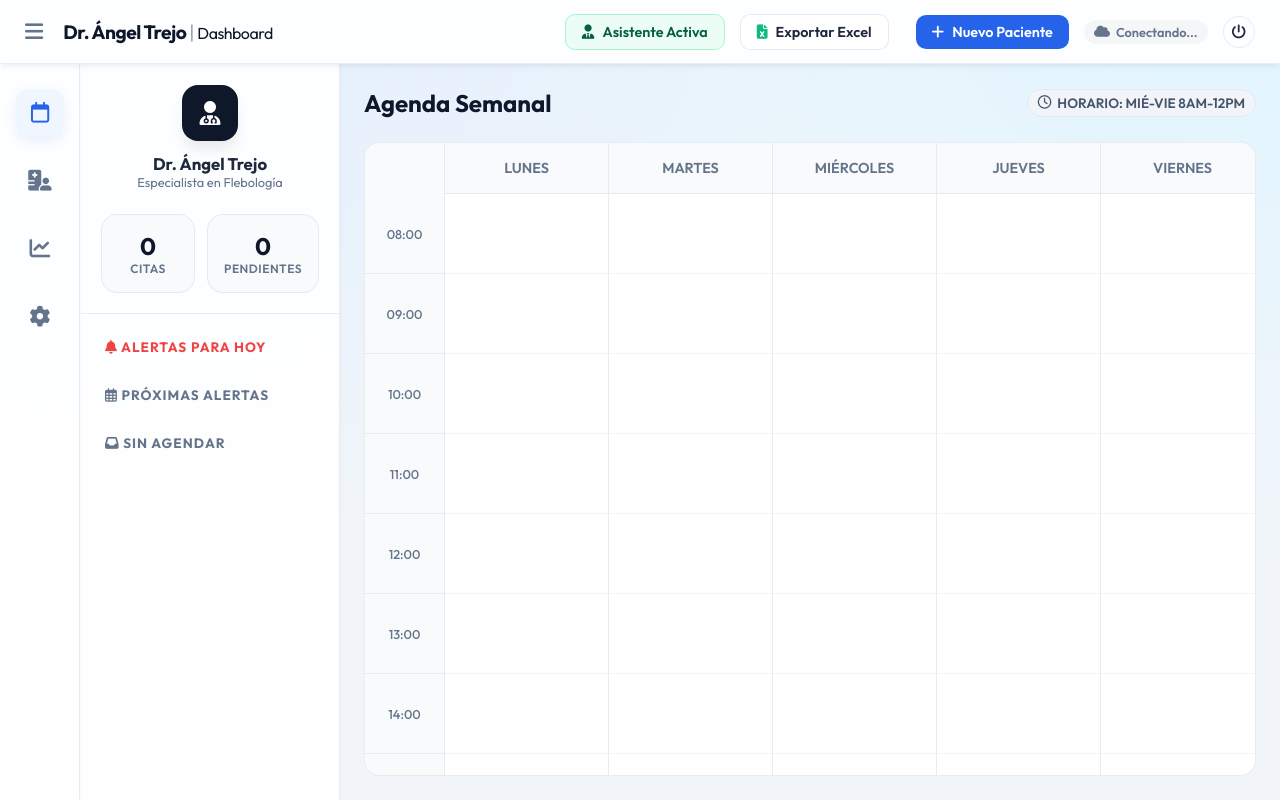
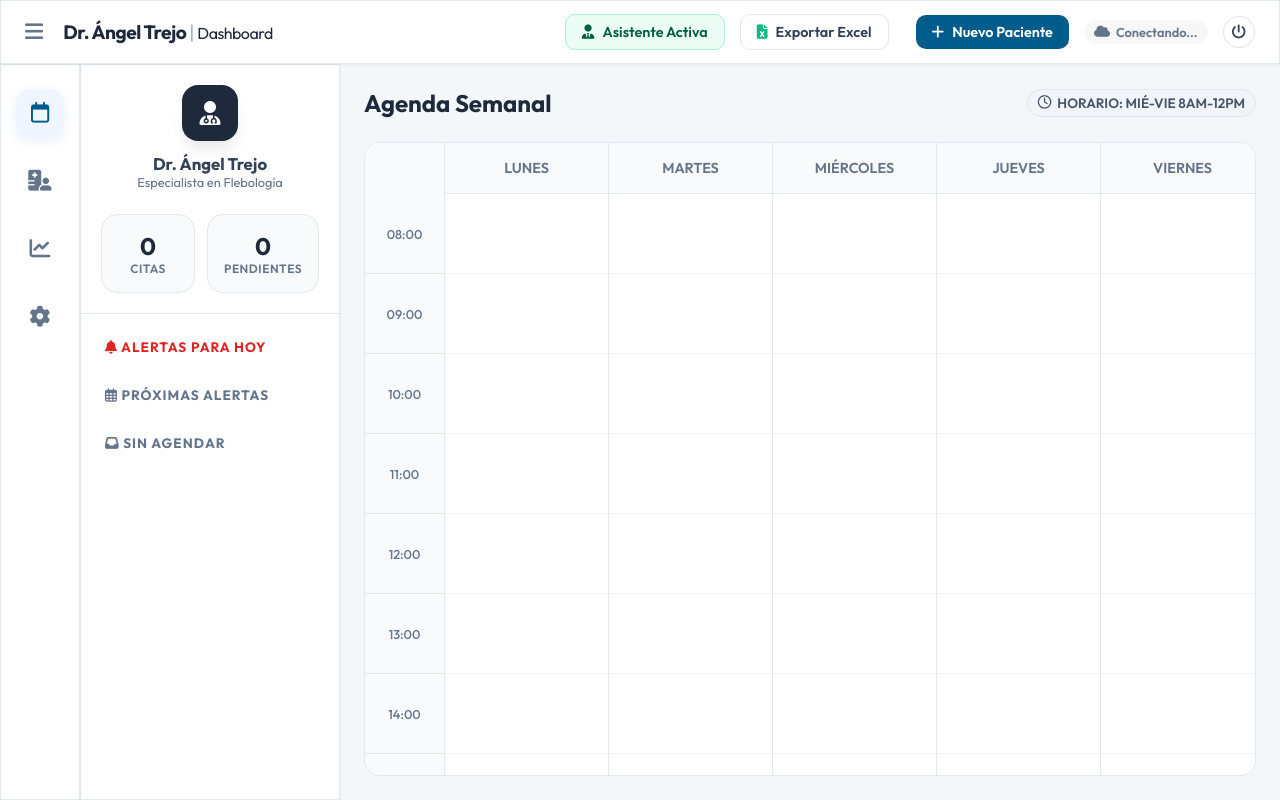
Before and after one commit to wistonlgr-commits/bot-redes-dashboard, a website: page public/index.html in a window 1280 px wide. Drawn offline with nearby package versions, Linux system fonts and the light colour scheme; no server answers; a script that the page names is missing.

Commit message:
Change theme to serious, professional healthcare aesthetic (remove glassmorphism)

```diff
--- a/public/index.html
+++ b/public/index.html
@@ -19,28 +19,27 @@
 
     <style>
         :root {
-            --primary: #0F172A;
-            --primary-light: #2563EB;
-            --secondary: #38BDF8;
-            --accent: #10B981;
-            --bg-body: #F1F5F9;
-            --bg-card: rgba(255, 255, 255, 0.9);
-            --text-main: #1E293B;
+            --primary: #1E293B;
+            --primary-light: #005C8A;
+            --secondary: #0EA5E9;
+            --accent: #059669;
+            --bg-body: #F4F7F9;
+            --bg-card: #FFFFFF;
+            --text-main: #334155;
             --text-muted: #64748B;
-            --border: rgba(226, 232, 240, 0.8);
-            --danger: #EF4444;
-            --warning: #F59E0B;
+            --border: #E2E8F0;
+            --danger: #DC2626;
+            --warning: #D97706;
 
-            --temp-frio: #38BDF8;
-            --temp-tibio: #F59E0B;
-            --temp-caliente: #EF4444;
+            --temp-frio: #0284C7;
+            --temp-tibio: #D97706;
+            --temp-caliente: #DC2626;
         }
 
         * { box-sizing: border-box; margin: 0; padding: 0; font-family: 'Outfit', sans-serif; }
 
         body {
             background-color: var(--bg-body);
-            background-image: radial-gradient(at 0% 0%, hsla(213,100%,94%,1) 0, transparent 50%), radial-gradient(at 100% 0%, hsla(199,100%,94%,1) 0, transparent 50%);
             color: var(--text-main);
             display: flex;
             height: 100vh;
@@ -48,39 +47,35 @@
             -webkit-font-smoothing: antialiased;
         }
 
-        /* Utilidades Glassmorphism */
+        /* Utilidades Sólidas (ex-Glassmorphism) */
         .glass {
             background: var(--bg-card);
-            backdrop-filter: blur(12px);
-            -webkit-backdrop-filter: blur(12px);
-            border: 1px solid rgba(255, 255, 255, 0.5);
-            box-shadow: 0 4px 6px -1px rgba(0, 0, 0, 0.05), 0 2px 4px -1px rgba(0, 0, 0, 0.03);
+            border: 1px solid var(--border);
+            box-shadow: 0 1px 3px rgba(0, 0, 0, 0.05);
         }
 
         /* === PANTALLA DE LOGIN === */
         #auth-screen {
             position: fixed; top: 0; left: 0; right: 0; bottom: 0;
-            background: linear-gradient(135deg, #0F172A 0%, #1E293B 100%);
+            background: var(--bg-body);
             display: none; justify-content: center; align-items: center;
             z-index: 9999;
             transition: opacity 0.5s ease;
         }
         .login-box {
-            background: rgba(255, 255, 255, 0.05);
-            backdrop-filter: blur(20px);
-            -webkit-backdrop-filter: blur(20px);
-            border: 1px solid rgba(255, 255, 255, 0.1);
-            padding: 40px; border-radius: 24px;
+            background: var(--bg-card);
+            border: 1px solid var(--border);
+            padding: 40px; border-radius: 12px;
             width: 100%; max-width: 420px;
-            color: white; box-shadow: 0 25px 50px -12px rgba(0, 0, 0, 0.5);
+            color: var(--text-main); box-shadow: 0 10px 25px -5px rgba(0, 0, 0, 0.1);
         }
-        .login-box h2 { margin-bottom: 25px; font-weight: 600; text-align: center; font-size: 1.8rem; }
+        .login-box h2 { margin-bottom: 25px; font-weight: 600; text-align: center; font-size: 1.8rem; color: var(--primary); }
         .login-box .form-group { margin-bottom: 20px; }
-        .login-box label { display: block; margin-bottom: 8px; font-size: 0.9rem; color: #94A3B8; }
+        .login-box label { display: block; margin-bottom: 8px; font-size: 0.9rem; color: var(--text-muted); }
         .login-box input {
-            width: 100%; padding: 12px 16px; border-radius: 12px;
-            background: rgba(15, 23, 42, 0.5); border: 1px solid rgba(255,255,255,0.1);
-            color: white; font-size: 1rem; outline: none; transition: 0.3s;
+            width: 100%; padding: 12px 16px; border-radius: 8px;
+            background: #F8FAFC; border: 1px solid var(--border);
+            color: var(--text-main); font-size: 1rem; outline: none; transition: 0.3s;
         }
         .login-box input:focus { border-color: var(--secondary); box-shadow: 0 0 0 2px rgba(56, 189, 248, 0.2); }
         .login-box button {
```
